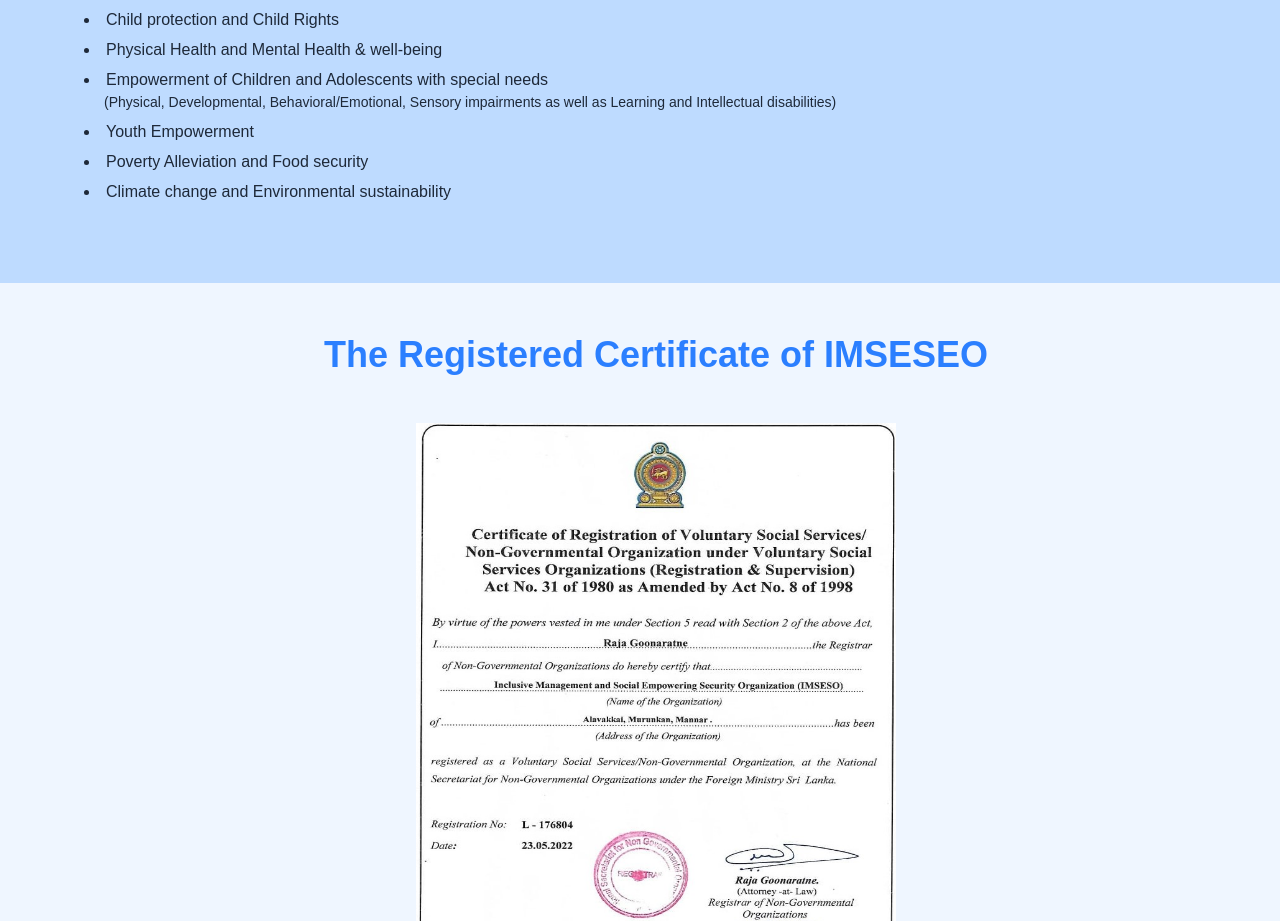
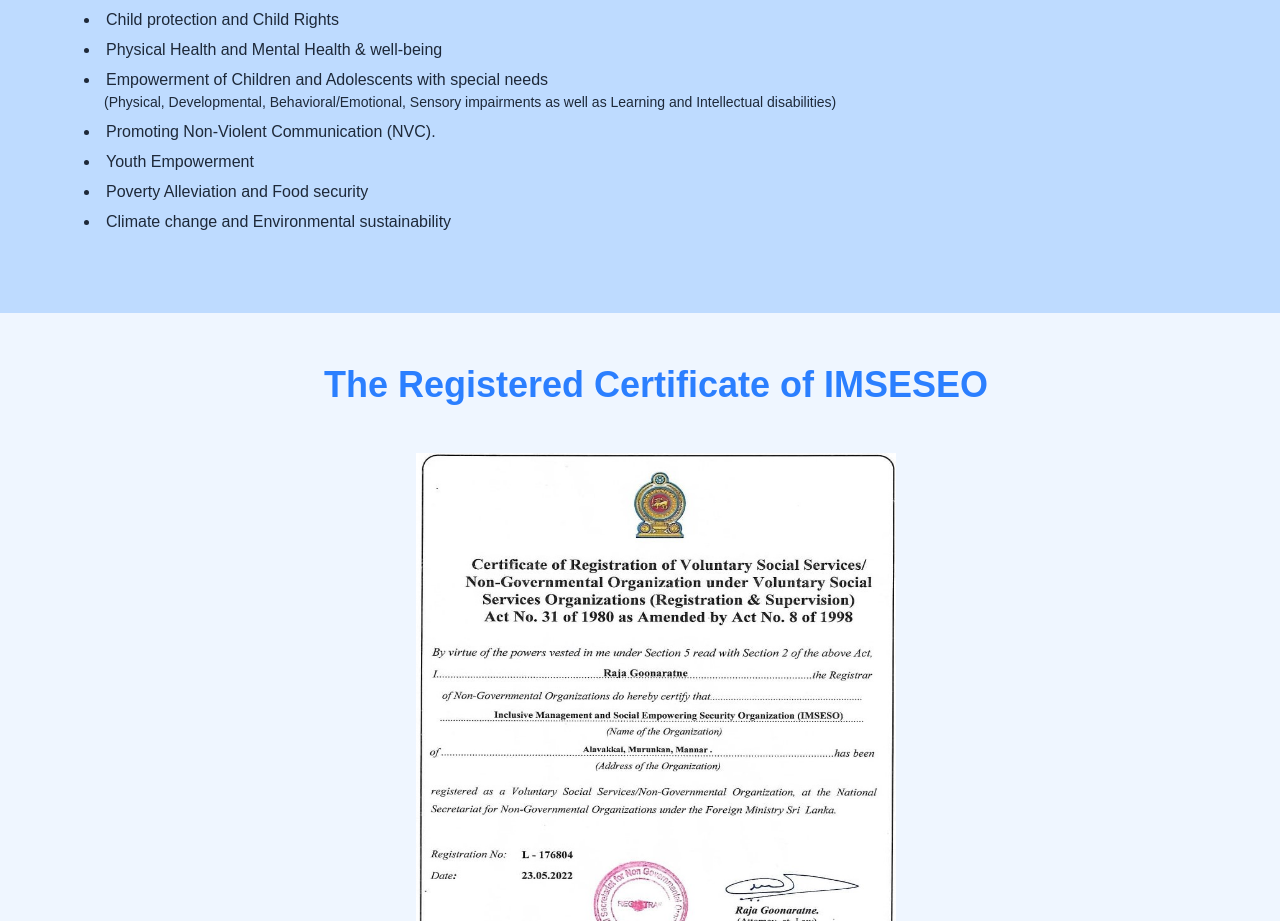
Before and after one commit to NithaMerin/imseso-web, a Next.js app: page /about in a window 1280 px wide. Shown: the part 1209-2130 px from the top of the page. Built offline with nearby package versions, Linux system fonts and the light colour scheme.

Commit message:
add some points

```diff
--- a/src/app/about/page.js
+++ b/src/app/about/page.js
@@ -73,6 +73,7 @@
           <br />
           <span className="text-sm pl-5">(Physical, Developmental, Behavioral/Emotional, Sensory impairments as well as Learning and Intellectual disabilities)</span>
         </li>
+        <li className="leading-snug">Promoting Non-Violent Communication (NVC).</li>
         <li className="leading-snug">Youth Empowerment</li>
         <li className="leading-snug">Poverty Alleviation and Food security</li>
         <li className="leading-snug">Climate change and Environmental sustainability</li>
```
